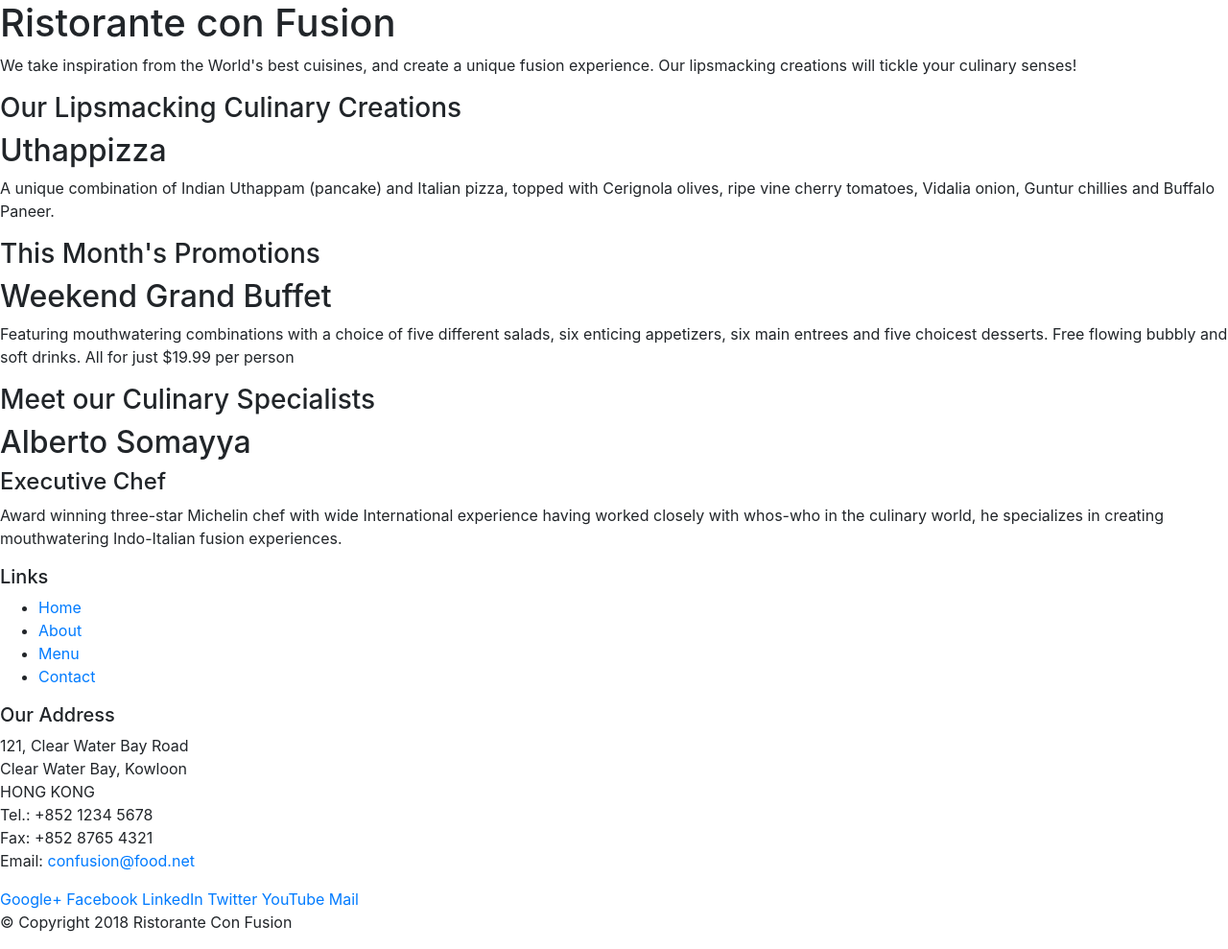
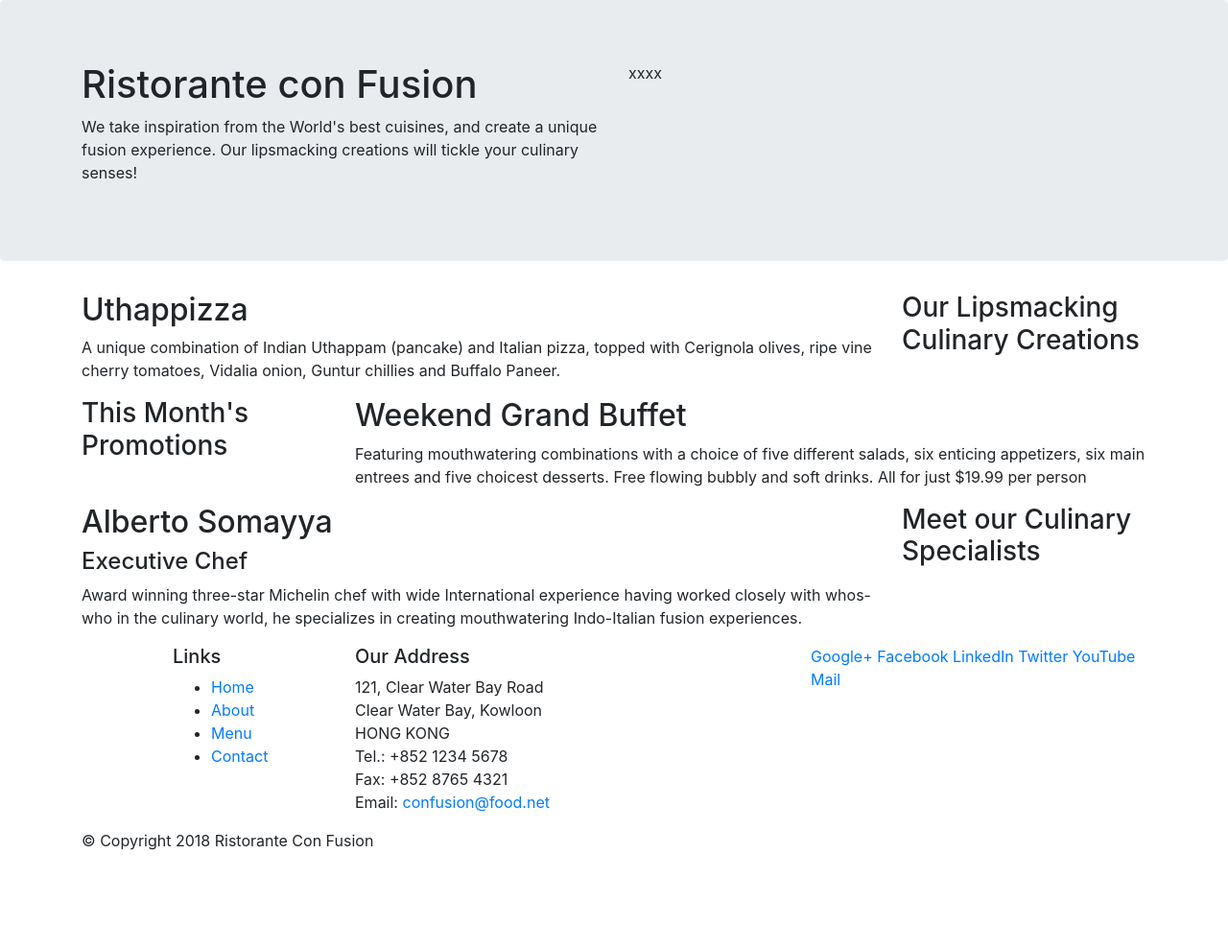
Before and after one commit to PwtanSG/confusionbs4, a website: page index.html in a window 1280 px wide. Shown: the whole page at 96% size. After the commit the page ends 904 px from the top, so only its background shows below. Drawn offline with nearby package versions, Linux system fonts and the light colour scheme.

Commit message:
added wk1 ex1-bs4

```diff
--- a/index.html
+++ b/index.html
@@ -4,6 +4,7 @@
 <head>
     <!-- Required meta tags always come first -->
     <meta charset="utf-8">
+    <!--make responsive-->
     <meta name="viewport" content="width=device-width, initial-scale=1, shrink-to-fit=no">
     <meta http-equiv="x-ua-compatible" content="ie=edge">
 
@@ -14,46 +15,49 @@
 
 <body>
 
-    <header>
-        <div>
-            <div>
-                <div>
+    <header class="jumbotron">
+        <div class="container">
+            <div class="row">
+                <div class="col-12 col-sm-6">
+                    <!--when xs screen occupy 12 col, when sm to xl occupy 6 col-->
                     <h1>Ristorante con Fusion</h1>
                     <p>We take inspiration from the World's best cuisines, and create a unique fusion experience. Our lipsmacking creations will tickle your culinary senses!</p>
                 </div>
-                <div>
+                <!--when xs screen occupy 12 col below abv div, when sm to xl occupy remaining col avail-->
+                <div class="col-12 col-sm">
+                    xxxx
                 </div>
             </div>
         </div>
     </header>
 
-    <div>
-        <div>
-            <div>
+    <div class="container">
+        <div class="row">
+            <div class="col-12 col-sm-4 order-sm-last col-md-3">
                 <h3>Our Lipsmacking Culinary Creations</h3>
             </div>
-            <div>
+            <div class="col col-sm order-sm-first col-md">
                 <h2>Uthappizza</h2>
                 <p>A unique combination of Indian Uthappam (pancake) and Italian pizza, topped with Cerignola olives, ripe vine cherry tomatoes, Vidalia onion, Guntur chillies and Buffalo Paneer.</p>
             </div>
         </div>
 
 
-        <div>
-            <div>
+        <div class="row">
+            <div class="col-12 col-sm-4 col-md-3">
                 <h3>This Month's Promotions</h3>
             </div>
-            <div>
+            <div class="col col-sm col-md">
                 <h2>Weekend Grand Buffet</h2>
                 <p>Featuring mouthwatering combinations with a choice of five different salads, six enticing appetizers, six main entrees and five choicest desserts. Free flowing bubbly and soft drinks. All for just $19.99 per person </p>
             </div>
         </div>
 
-        <div>
-            <div>
+        <div class="row">
+            <div class="col-12 col-sm-4 order-sm-last col-md-3">
                 <h3>Meet our Culinary Specialists</h3>
             </div>
-            <div>
+            <div class="col col-sm order-sm-first col-md">
                 <h2>Alberto Somayya</h2>
                 <h4>Executive Chef</h4>
                 <p>Award winning three-star Michelin chef with wide International experience having worked closely with whos-who in the culinary world, he specializes in creating mouthwatering Indo-Italian fusion experiences. </p>
@@ -62,9 +66,9 @@
     </div>
 
     <footer>
-        <div>
-            <div>
-                <div>
+        <div class="container">
+            <div class = "row">
+                <div class="col-4 offset-1 col-sm-2">
                     <h5>Links</h5>
                     <ul>
                         <li><a href="#">Home</a></li>
@@ -73,7 +77,7 @@
                         <li><a href="#">Contact</a></li>
                     </ul>
                 </div>
-                <div>
+                <div class="col-7 col-sm-5">
                     <h5>Our Address</h5>
                     <address>
 		              121, Clear Water Bay Road<br>
@@ -84,7 +88,7 @@
 		              Email: <a href="mailto:confusion@food.net">confusion@food.net</a>
 		           </address>
                 </div>
-                <div>
+                <div class="col-12 col-sm-4">
                     <div>
                         <a href="http://google.com/+">Google+</a>
                         <a href="http://www.facebook.com/profile.php?id=">Facebook</a>
@@ -95,8 +99,8 @@
                     </div>
                 </div>
            </div>
-           <div>
-                <div>
+           <div class="row">
+                <div class="col-auto">
                     <p>© Copyright 2018 Ristorante Con Fusion</p>
                 </div>
            </div>
```
